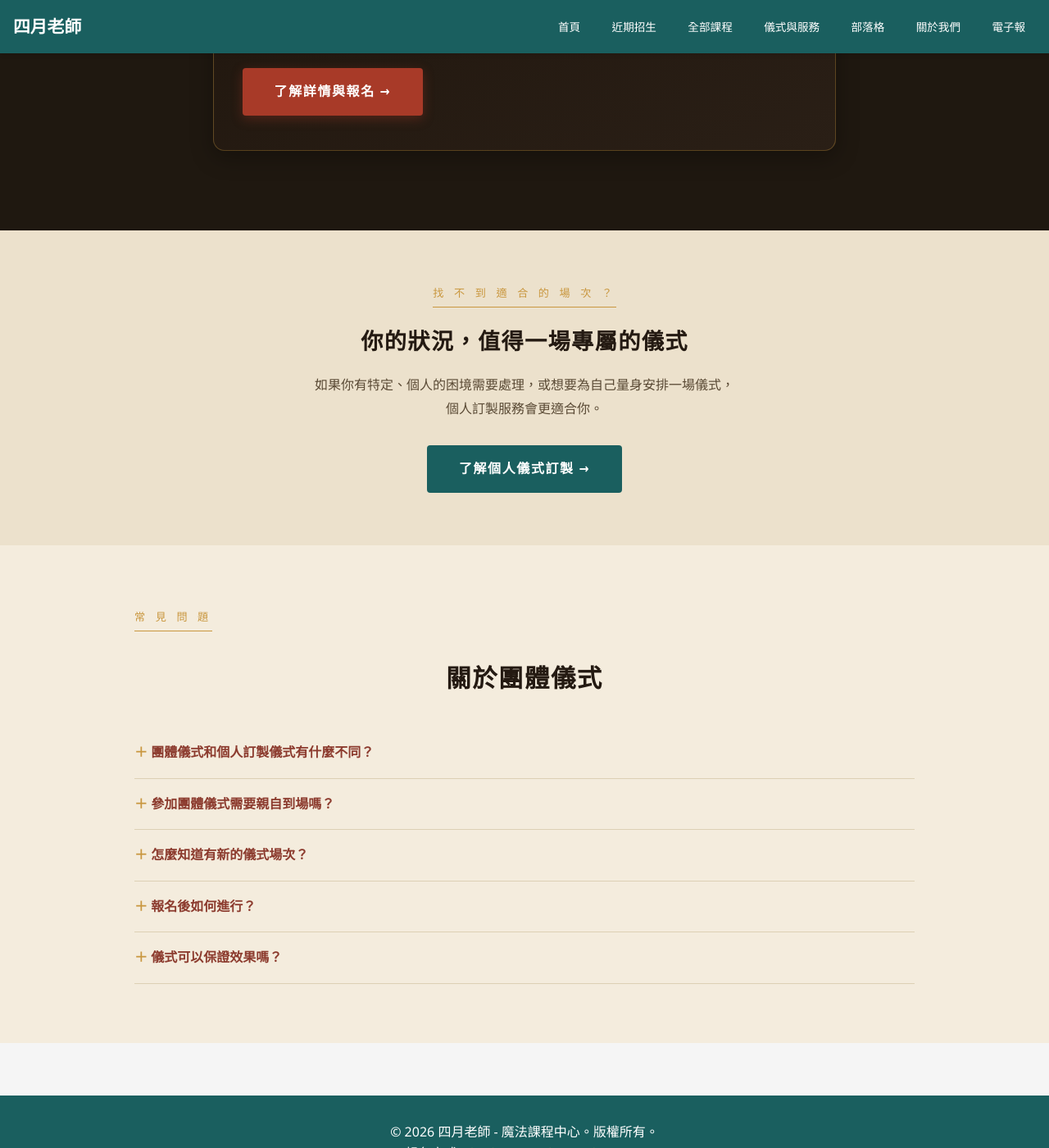
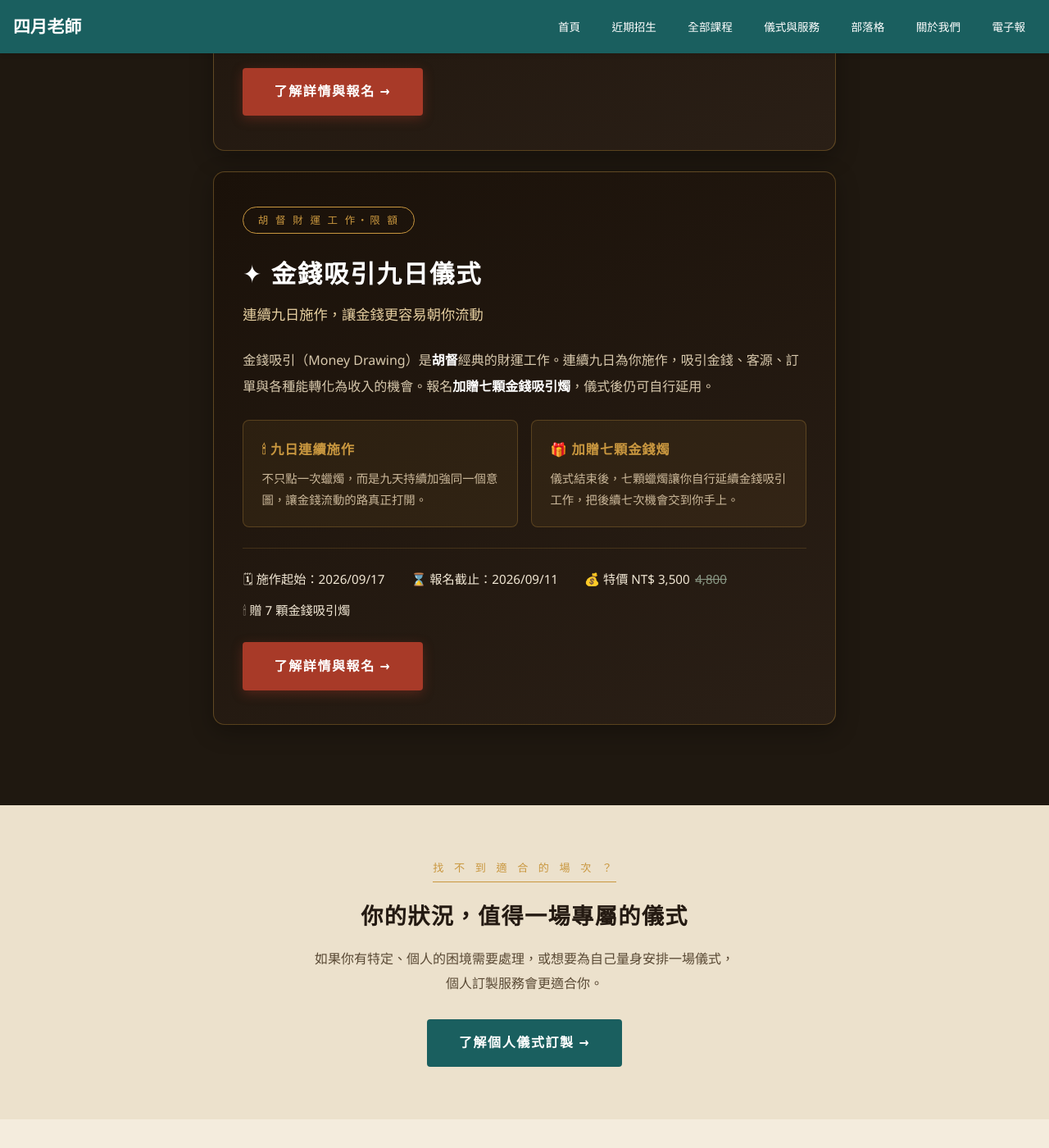
Before and after one commit to light4uliuphone-lang/hoodoo, a Jekyll site: the page built from rituals.html, in a window 1280 px wide and 1400 px high, scrolled down 1907 px. Shown: the whole window at 82% size. Built offline with Jekyll 4.4.1, drawn with Linux system fonts in a browser that asks for light colours.

Commit message:
Update rituals.html

```diff
--- a/rituals.html
+++ b/rituals.html
@@ -161,6 +161,34 @@ description: 靈火巫境不定期舉辦的團體儀式與集體儀式——行
       </div>
       <!-- ▲ 木星守財儀式 ▲ -->
 
+      <!-- ▼ 金錢吸引九日儀式（2026/09/17 起，九日） ▼ -->
+      <div class="rt-card">
+        <div class="rt-card-body">
+          <span class="rt-tag">胡 督 財 運 工 作・限 額</span>
+          <h3>✦ 金錢吸引九日儀式</h3>
+          <p class="sub">連續九日施作，讓金錢更容易朝你流動</p>
+          <p class="desc">金錢吸引（Money Drawing）是<strong>胡督</strong>經典的財運工作。連續九日為你施作，吸引金錢、客源、訂單與各種能轉化為收入的機會。報名<strong>加贈七顆金錢吸引燭</strong>，儀式後仍可自行延用。</p>
+          <div class="rt-two">
+            <div class="rt-gate">
+              <h4>🕯 九日連續施作</h4>
+              <p>不只點一次蠟燭，而是九天持續加強同一個意圖，讓金錢流動的路真正打開。</p>
+            </div>
+            <div class="rt-gate">
+              <h4>🎁 加贈七顆金錢燭</h4>
+              <p>儀式結束後，七顆蠟燭讓你自行延續金錢吸引工作，把後續七次機會交到你手上。</p>
+            </div>
+          </div>
+          <div class="rt-meta">
+            <span>🗓 施作起始：2026/09/17</span>
+            <span>⌛ 報名截止：2026/09/11</span>
+            <span>💰 特價 NT$ 3,500<span style="color:#8a9885; text-decoration:line-through; margin-left:.4rem;">4,800</span></span>
+            <span>🕯 贈 7 顆金錢吸引燭</span>
+          </div>
+          <a href="/rituals/money-drawing/" class="cta rt-btn-cinnabar">了解詳情與報名 →</a>
+        </div>
+      </div>
+      <!-- ▲ 金錢吸引九日儀式 ▲ -->
+
     </div>
   </section>
 
```
